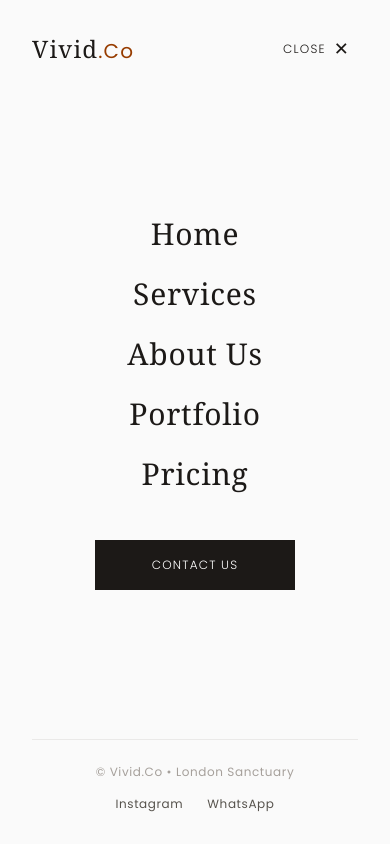
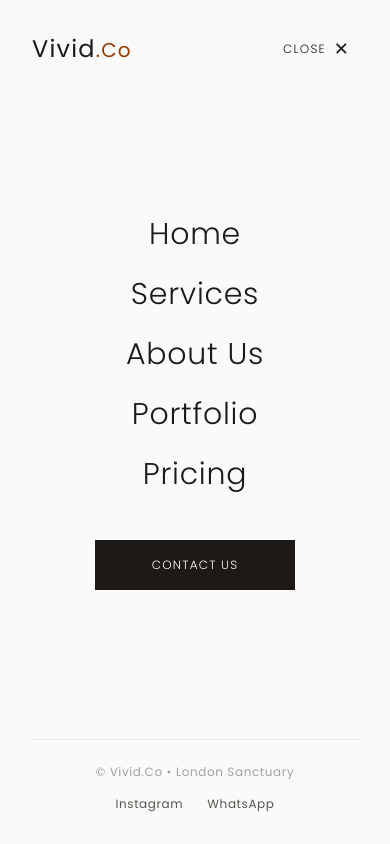
Before and after one commit to kaushalyabm5/Vivid-Co., a Next.js app: page / in a window 390 px wide. Both pictures are taken after a click on the button "MENU". Shown: the top 844 px of the page. Built offline with nearby package versions, Linux system fonts and the light colour scheme.

Commit message:
navbar changes

```diff
--- a/src/Components/Common/Navbar.tsx
+++ b/src/Components/Common/Navbar.tsx
@@ -138,7 +138,7 @@ export default function Navbar() {
       >
         {/* Top Header inside Overlay */}
         <div className="flex items-center justify-between w-full">
-          <span className="font-serif text-2xl font-normal tracking-wider text-stone-900">
+          <span className=" text-2xl font-normal tracking-wider text-stone-900">
             Vivid<span className="text-amber-800 font-sans text-xl">.Co</span>
           </span>
 
@@ -161,7 +161,7 @@ export default function Navbar() {
                 key={link.name}
                 href={link.href}
                 onClick={() => setIsMenuOpen(false)}
-                className={`font-serif text-3xl sm:text-5xl font-light text-stone-900 hover:text-amber-900 transition-all duration-300 tracking-wide transform ${
+                className={` text-3xl sm:text-5xl font-light text-stone-900 hover:text-amber-900 transition-all duration-300 tracking-wide transform ${
                   isMenuOpen
                     ? "translate-y-0 opacity-100"
                     : "translate-y-4 opacity-0"
```
